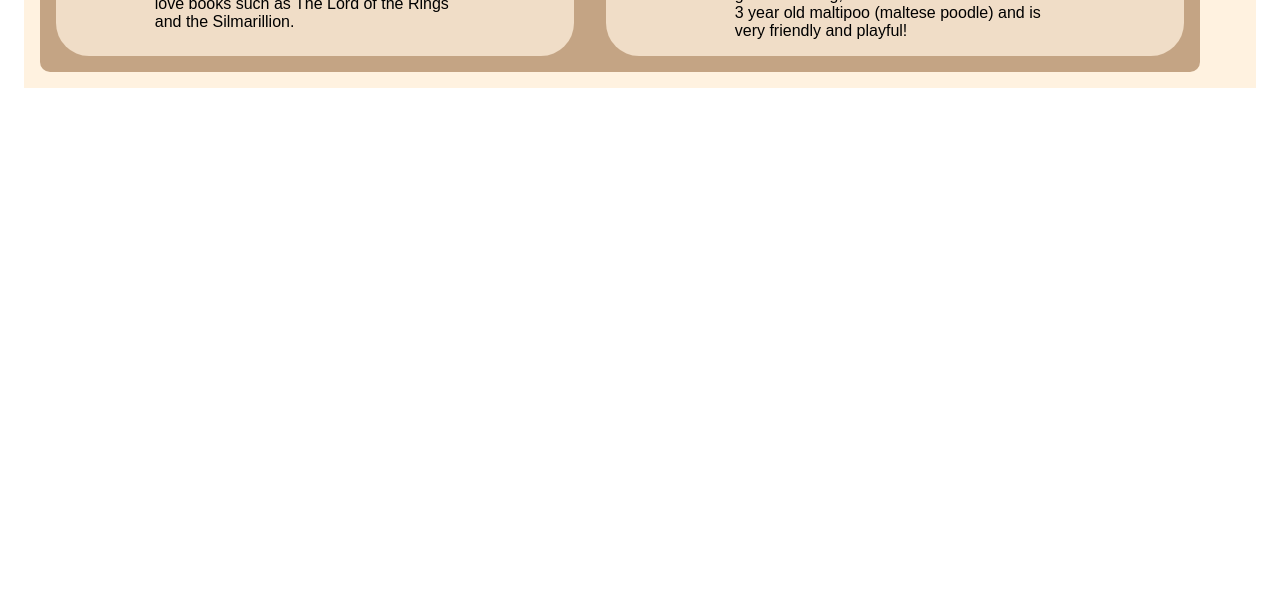
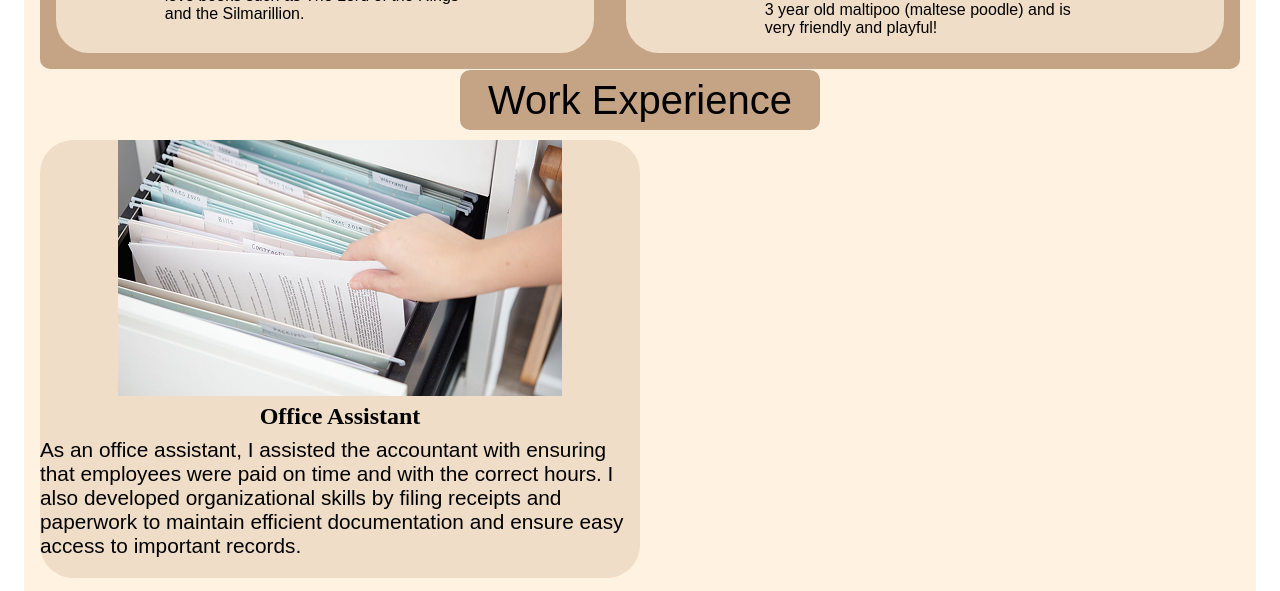
Before and after one commit to andrewf52/andrewf52.github.io, a React (Vite) app in the folder personal-portfolio/: page / in a window 1280 px wide. Shown: the part 1710-2301 px from the top of the page. Before the commit the page ends 1798 px from the top, so only its background shows below. Built offline with nearby package versions, Linux system fonts and the light colour scheme.

Commit message:
docs, feature, format: Finished first Work Experience box

```diff
--- a/personal-portfolio/src/App.css
+++ b/personal-portfolio/src/App.css
@@ -3,9 +3,7 @@
 About Me Section
 
 */
-.app-container{
 
-}
 
 body {
   margin: 0;
@@ -36,10 +34,12 @@ body {
   font-size: 40px;
   font-style: normal;
   font-weight: 400;
-  line-height: normal;
   text-align: center;
   background-color: #C4A484;
   border-radius: 10px;
+  width:30%;
+  margin: auto;
+  margin-bottom:10px;
 }
 
 .about-box{
@@ -52,7 +52,7 @@ body {
 
 .about-text{
   color: #000000;
-  font-family: 'Orienta',sans-serif;  font-size: 26px;
+  font-family: 'Orienta',sans-serif;
   font-style: normal;
   font-weight: 300;
   line-height: normal;
@@ -148,6 +148,7 @@ Hobbies Interests Section
  width:auto;
  max-height:300px;
  border-radius: 10px;
+ margin-top:10px;
 }
 .book-image{
  height:auto;
@@ -161,4 +162,41 @@ Hobbies Interests Section
  width:auto;
  max-height:300px;
  border-radius: 10px;
+ margin-top:10px
 }
+
+/*
+
+Work Experience Section
+*/
+.work-content{
+  margin-top:1px;
+  grid-template-rows: repeat(2, auto);   /* 2 rows */
+}
+
+.work-content h3{
+  margin-top:0.1em;
+  text-align: center;
+  color:black;
+  font-family: 'Roboto Serif', serif;
+  font-weight:bold;
+  font-size:150%;
+  margin-bottom: 0.1em;
+}
+.work-content p{
+  margin-top:1px;
+  color: #000000;
+  font-family: 'Orienta',sans-serif;  font-size: 26px;
+  font-style: normal;
+  font-size:130%;
+  line-height:normal;
+}
+.work-boxes{
+  border-radius: 33px;
+  background: #F0DDC7;
+  display:flex;
+  align-items:center;
+  justify-content: center;
+  flex-direction: column;
+  width:50%;
+}
--- a/personal-portfolio/src/App.tsx
+++ b/personal-portfolio/src/App.tsx
@@ -4,11 +4,12 @@ import LCK from './assets/LCK.png';
 import exercise from './assets/exercise.png'
 import book from './assets/book.png'
 import gohan from './assets/gohan.png'
+import paper from './assets/paper.png'
 import './App.css'
 
 function App() {
   return (
-    <div className="app-container">
+    <div>
 
     {/*} About Me Section{*/}
     <section className="about-me">
@@ -36,8 +37,8 @@ function App() {
       </div>
     </section>
 
-        {/*} Hobbies Intersts Section{*/}
-        <section className="hobbies">
+      {/*} Hobbies Interests Section{*/}
+      <section>
         <h2 className="headings">Hobbies and Interests</h2>
 
         <div className="hobbies-content">
@@ -80,6 +81,23 @@ function App() {
           </div>
       </div>
       </section>
+
+      {/*} Hobbies Interests Section{*/}
+        <section className="work">
+          <div className="work-content">
+            <h2 className="headings">Work Experience</h2>
+            <div className="work-boxes">
+              <img src={paper} alt ="Hand picking paper out of filing cabinet
+                " className="paper-image" />
+              <h3> Office Assistant</h3>
+              <p>As an office assistant, I assisted the accountant  with ensuring
+                that employees were paid on time and with the correct hours.
+                I also developed organizational skills by filing receipts and paperwork
+                to maintain efficient documentation and ensure easy access to important
+                records.</p>
+            </div>
+          </div>
+        </section>
     </div>
   );
 }
```
Also changed, not shown: personal-portfolio/src/assets/paper.png (added). Lines whose indentation alone changed are shown as unchanged.
